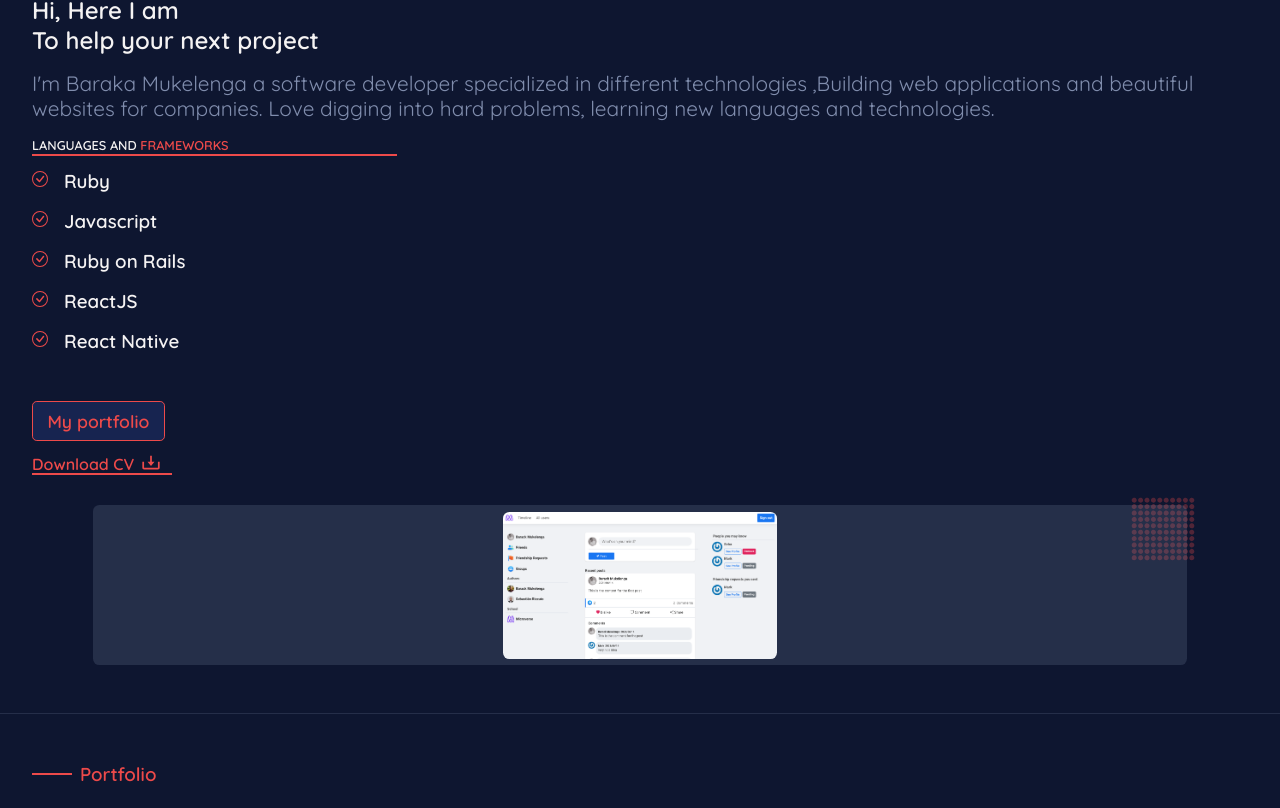
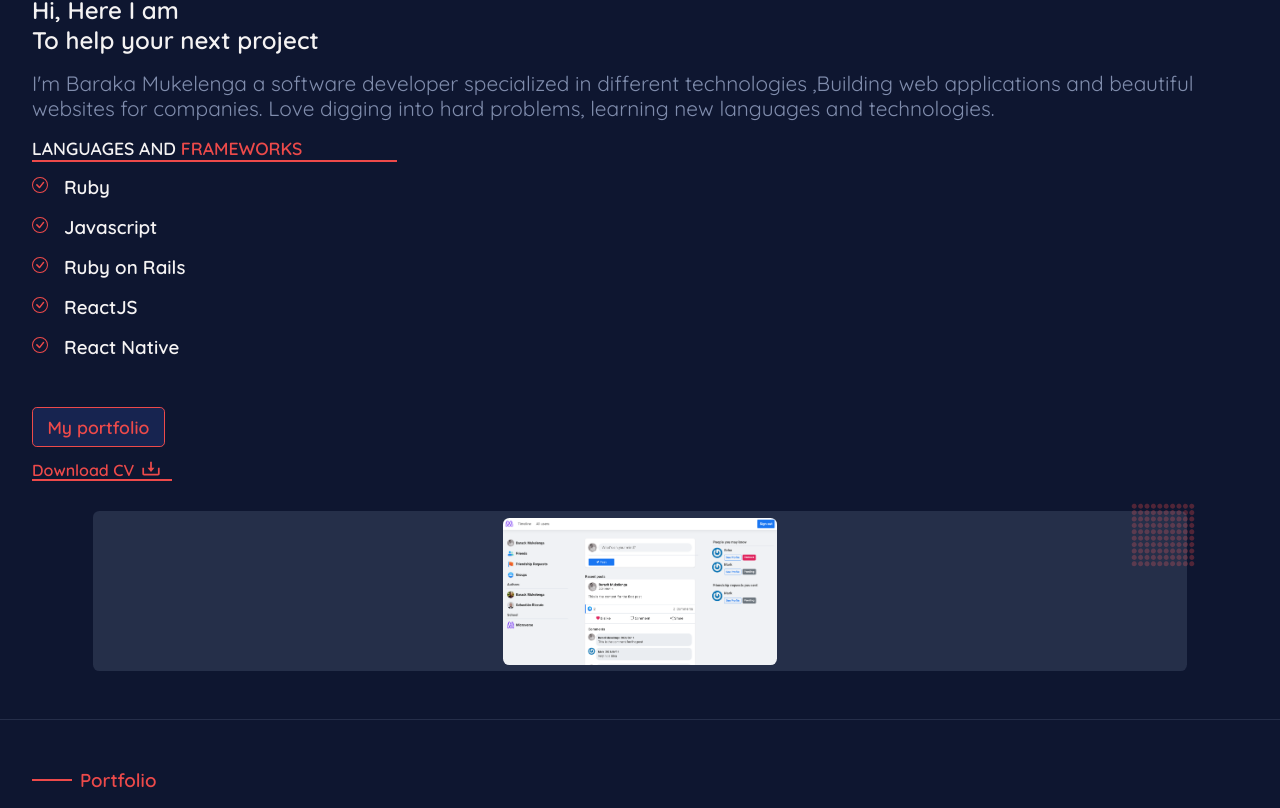
Before and after one commit to barackm/personal-portfolio, a React (Create React App) app: page / in a window 1280 px wide. Shown: the part 1449-2257 px from the top of the page. Built offline with nearby package versions, Linux system fonts and the light colour scheme.

Commit message:
Fix the font size for titles

```diff
--- a/src/assets/css/main.css
+++ b/src/assets/css/main.css
@@ -1106,7 +1106,7 @@ li:hover ~ .cursor1 {
 
 .about-page-main-container .right-area-main-container .languages-title {
   color: #f5f3f3;
-  font-size: 0.8rem;
+  font-size: 1.1rem;
   text-transform: uppercase;
   position: relative;
   margin: 1rem 0;
@@ -1428,7 +1428,7 @@ li:hover ~ .cursor1 {
       -ms-flex-pack: start;
           justify-content: flex-start;
   color: #808dad;
-  font-size: 0.9rem;
+  font-size: 1.1rem;
 }
 
 .contact-page-main-container .contact-page-wrapper .contact-details-wrapper .contact-address-wrapper ul li a .address-icon-wrapper {
--- a/src/assets/scss/pages/_about.scss
+++ b/src/assets/scss/pages/_about.scss
@@ -81,7 +81,7 @@
 
     .languages-title {
       color: $white;
-      font-size: 0.8rem;
+      font-size: 1.1rem;
       text-transform: uppercase;
       position: relative;
       margin: 1rem 0;
--- a/src/assets/scss/pages/_contact.scss
+++ b/src/assets/scss/pages/_contact.scss
@@ -186,7 +186,7 @@
 
               justify-content: flex-start;
               color: $lightBlue;
-              font-size: 0.9rem;
+              font-size: 1.1rem;
 
               .address-icon-wrapper {
                 width: 2rem;
```
